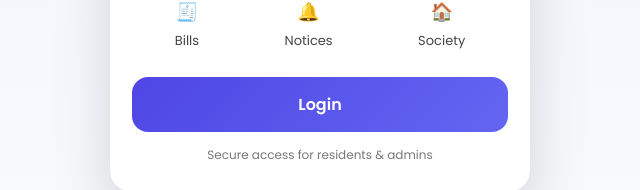
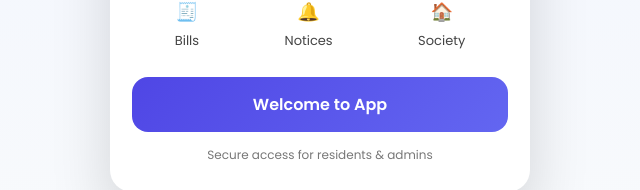
Before and after one commit to Saksham-Dev-001/Virat-7-The-Apartment-Management-App, a plain HTML site: page index.html in a window 1280 px wide. Shown: the part 547-737 px from the top of the page, without its empty margins (320-960 px from the left). Drawn offline with Linux system fonts and the light colour scheme.

Commit message:
update index.html

```diff
--- a/index.html
+++ b/index.html
@@ -170,7 +170,7 @@
       </div>
 
       <!-- LOGIN BUTTON -->
-      <button class="login-btn" onclick="goLogin()">Login</button>
+      <button class="login-btn" onclick="goLogin()">Welcome to App </button>
 
       <div class="footer">
         Secure access for residents & admins
```
